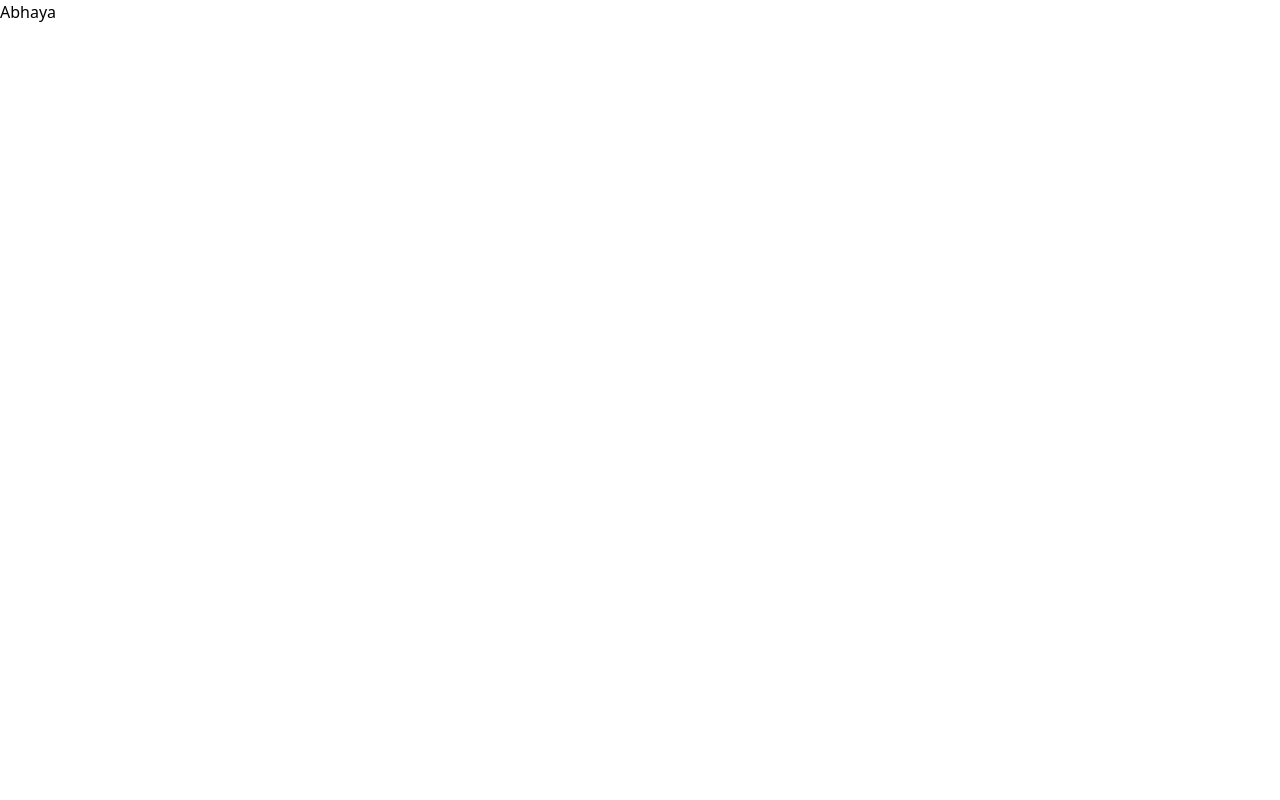
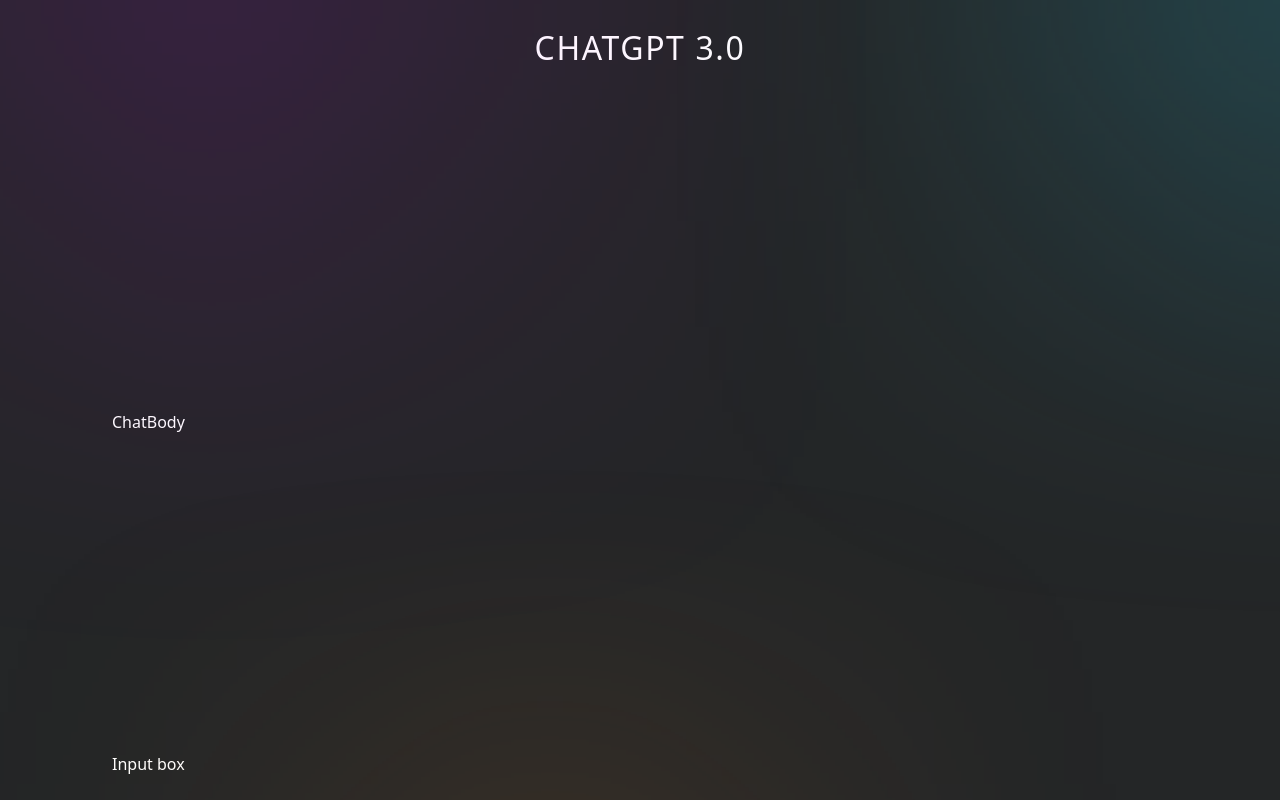
Before and after one commit to AbhayaShankar/React-Projects, a React (Vite) app in the folder ChatGPT 3.0/client/: page / in a window 1280 px wide. Built offline with nearby package versions, Linux system fonts and the light colour scheme.

Commit message:
project started

```diff
--- a/ChatGPT 3.0/client/src/App.jsx
+++ b/ChatGPT 3.0/client/src/App.jsx
@@ -1,9 +1,25 @@
 import React, { useState } from "react";
+import ChatBody from "./components/ChatBody";
 
 function App() {
   return (
-    <div className="App">
-      <h1>Abhaya</h1>
+    <div className="bg-[#242627] text-white h-screen py-6 relative sm:px-28 overflow-hidden flex flex-col justify-between align-middle">
+      {/* Header */}
+      <div className="text-[32px] mb-5 font-medium tracking-wider uppercase text-center">
+        ChatGPT 3.0
+      </div>
+
+      <div className="gradient-01 absolute z-0"></div>
+      <div className="gradient-02 absolute z-0"></div>
+      <div className="gradient-03 absolute z-0"></div>
+
+      {/* Body */}
+      <div>
+        <ChatBody />
+      </div>
+
+      {/* Input box */}
+      <div>Input box</div>
     </div>
   );
 }
--- /dev/null
+++ b/ChatGPT 3.0/client/src/components/ChatBody.jsx
@@ -0,0 +1,7 @@
+import React from "react";
+
+const ChatBody = () => {
+  return <div>ChatBody</div>;
+};
+
+export default ChatBody;
--- a/ChatGPT 3.0/client/src/index.css
+++ b/ChatGPT 3.0/client/src/index.css
@@ -9,3 +9,33 @@
   margin: 0;
   box-sizing: border-box;
 }
+
+.gradient-01 {
+  top: -150px;
+  width: 200px;
+  height: 240px;
+  position: absolute;
+  background: #ca00ff;
+  filter: blur(220px);
+}
+
+.gradient-02 {
+  right: -200px;
+  top: -150px;
+  width: 300px;
+  height: 250px;
+  position: absolute;
+  background: #24b7d1;
+  filter: blur(200px);
+}
+
+.gradient-03 {
+  bottom: -280px;
+  right: 600px;
+
+  width: 260px;
+  height: 150px;
+  position: absolute;
+  background: #d8771c;
+  filter: blur(180px);
+}
```
